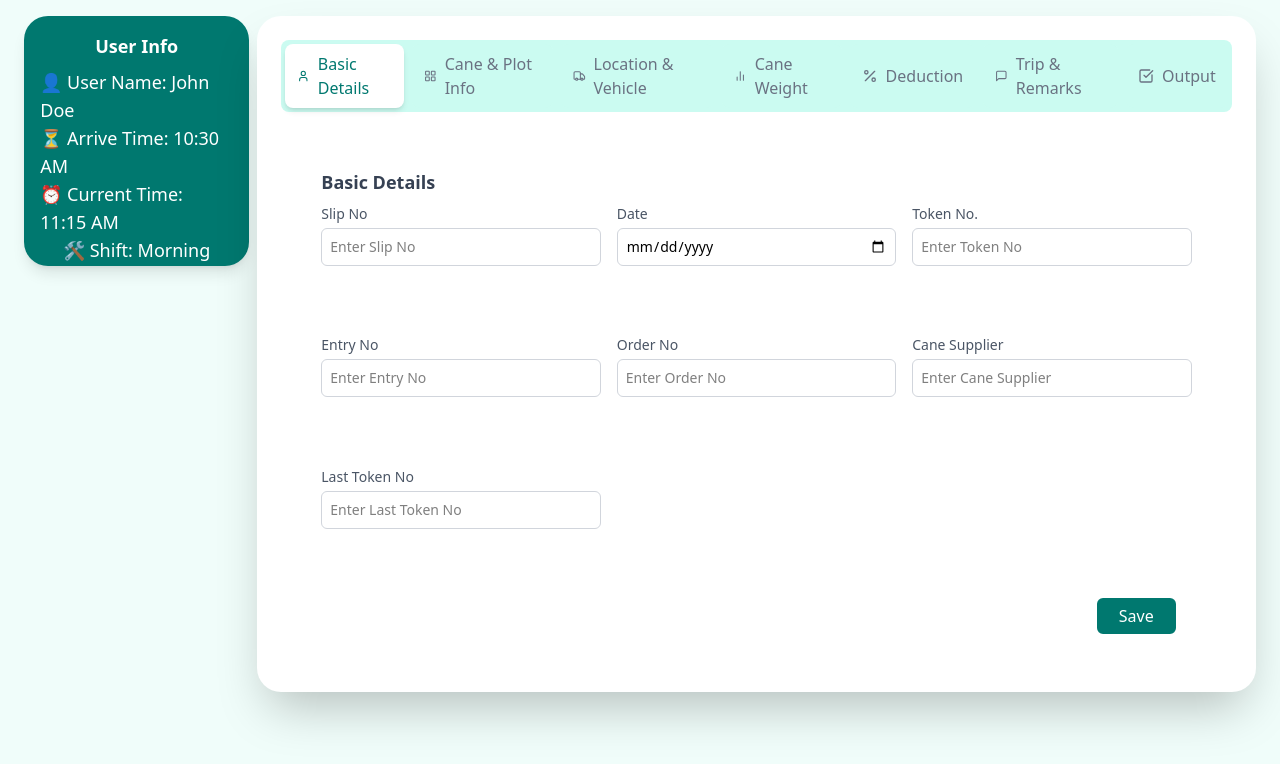
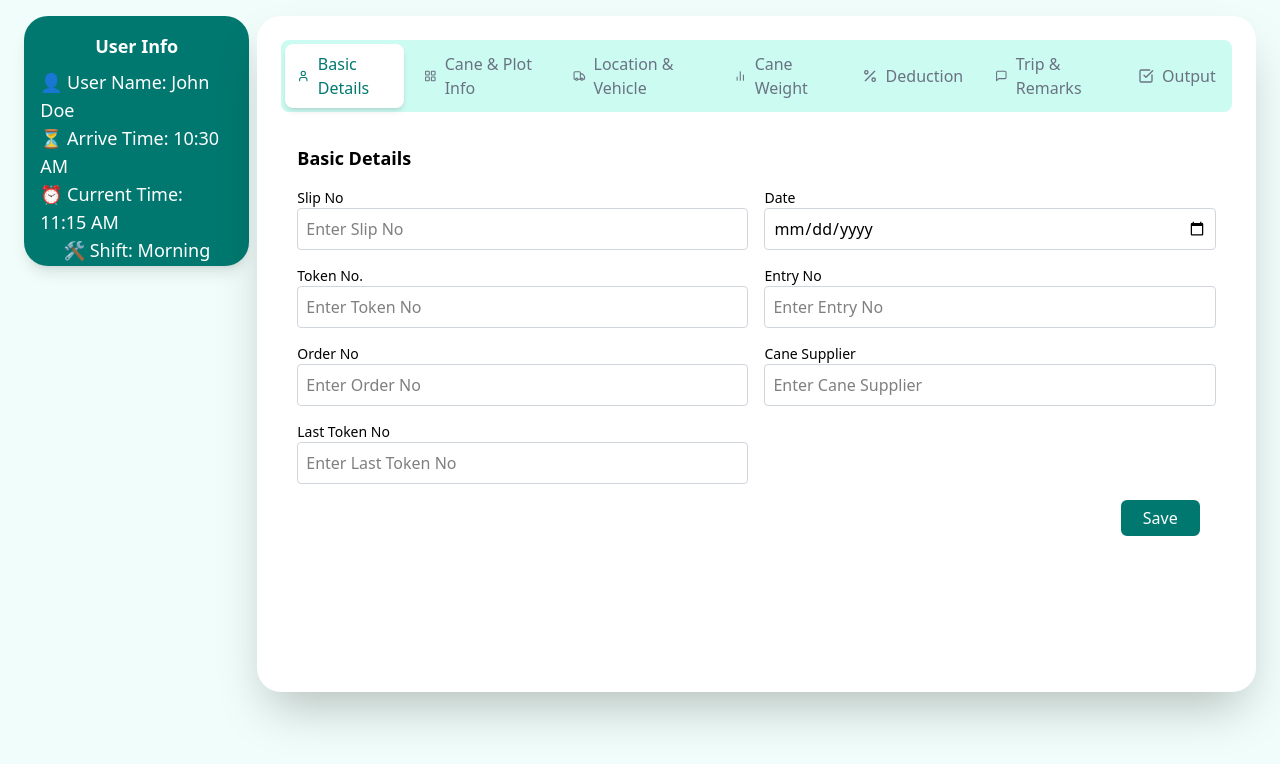
Before and after one commit to Ruturaj2003/multi-step-form-2, a React (Vite) app: page /cane-trip in a window 1280 px wide. Shown: the top 764 px of the page. Built offline with nearby package versions, Linux system fonts and the light colour scheme.

Commit message:
Fix UI of Basic Details Form

```diff
--- a/src/pages/caneTripForm/BasicDetails.jsx
+++ b/src/pages/caneTripForm/BasicDetails.jsx
@@ -1,5 +1,4 @@
 import React, { useState } from 'react';
-import { BASE_URL } from '../../App';
 
 const BasicDetailsForm = () => {
   // State for form fields
@@ -23,125 +22,118 @@ const BasicDetailsForm = () => {
     e.preventDefault();
 
     try {
-      const response = await fetch(BASE_URL + '', {
+      const response = await fetch('https://api.example.com/basic-details', {
         method: 'POST',
         headers: { 'Content-Type': 'application/json' },
         body: JSON.stringify(formData),
       });
 
       if (response.ok) {
-        console.log('Data saved successfully!');
+        alert('Data saved successfully!');
       } else {
-        console.log('Failed to save data!');
+        alert('Failed to save data!');
       }
     } catch (error) {
-      console.log('An error occurred while saving data.');
+      alert('An error occurred while saving data.');
     }
   };
 
   return (
-    <form
-      onSubmit={handleSubmit}
-      className="h-[530px] flex flex-col bg-white p-6"
-    >
-      <h2 className="text-lg font-semibold text-gray-700 mb-2">
-        Basic Details
-      </h2>
-
-      {/* Form Grid */}
-      <div className="grid grid-cols-1 sm:grid-cols-2 md:grid-cols-3 gap-4 flex-grow">
+    <form onSubmit={handleSubmit}>
+      <h2 className="text-lg font-semibold mb-4">Basic Details</h2>
+      <div className="grid grid-cols-2 gap-4">
         {/* Slip No */}
         <div className="flex flex-col">
-          <label className="text-sm text-gray-600 mb-1">Slip No</label>
+          <label className="text-sm">Slip No</label>
           <input
             type="text"
             name="slipNo"
             value={formData.slipNo}
             onChange={handleChange}
             placeholder="Enter Slip No"
-            className="border border-gray-300 rounded-md p-2 text-sm focus:outline-none focus:ring-2 focus:ring-teal-500"
+            className="border border-gray-300 rounded p-2 focus:outline-none focus:ring-2 focus:ring-teal-500"
           />
         </div>
 
         {/* Date */}
         <div className="flex flex-col">
-          <label className="text-sm text-gray-600 mb-1">Date</label>
+          <label className="text-sm">Date</label>
           <input
             type="date"
             name="date"
             value={formData.date}
             onChange={handleChange}
-            className="border border-gray-300 rounded-md p-2 text-sm focus:outline-none focus:ring-2 focus:ring-teal-500"
+            className="border border-gray-300 rounded p-2 focus:outline-none focus:ring-2 focus:ring-teal-500"
           />
         </div>
 
         {/* Token No */}
         <div className="flex flex-col">
-          <label className="text-sm text-gray-600 mb-1">Token No.</label>
+          <label className="text-sm">Token No.</label>
           <input
             type="text"
             name="tokenNo"
             value={formData.tokenNo}
             onChange={handleChange}
             placeholder="Enter Token No"
-            className="border border-gray-300 rounded-md p-2 text-sm focus:outline-none focus:ring-2 focus:ring-teal-500"
+            className="border border-gray-300 rounded p-2 focus:outline-none focus:ring-2 focus:ring-teal-500"
           />
         </div>
 
         {/* Entry No */}
         <div className="flex flex-col">
-          <label className="text-sm text-gray-600 mb-1">Entry No</label>
+          <label className="text-sm">Entry No</label>
           <input
             type="text"
             name="entryNo"
             value={formData.entryNo}
             onChange={handleChange}
             placeholder="Enter Entry No"
-            className="border border-gray-300 rounded-md p-2 text-sm focus:outline-none focus:ring-2 focus:ring-teal-500"
+            className="border border-gray-300 rounded p-2 focus:outline-none focus:ring-2 focus:ring-teal-500"
           />
         </div>
 
         {/* Order No */}
         <div className="flex flex-col">
-          <label className="text-sm text-gray-600 mb-1">Order No</label>
+          <label className="text-sm">Order No</label>
           <input
             type="text"
             name="orderNo"
             value={formData.orderNo}
             onChange={handleChange}
             placeholder="Enter Order No"
-            className="border border-gray-300 rounded-md p-2 text-sm focus:outline-none focus:ring-2 focus:ring-teal-500"
+            className="border border-gray-300 rounded p-2 focus:outline-none focus:ring-2 focus:ring-teal-500"
           />
         </div>
 
         {/* Cane Supplier */}
         <div className="flex flex-col">
-          <label className="text-sm text-gray-600 mb-1">Cane Supplier</label>
+          <label className="text-sm">Cane Supplier</label>
           <input
             type="text"
             name="caneSupplier"
             value={formData.caneSupplier}
             onChange={handleChange}
             placeholder="Enter Cane Supplier"
-            className="border border-gray-300 rounded-md p-2 text-sm focus:outline-none focus:ring-2 focus:ring-teal-500"
+            className="border border-gray-300 rounded p-2 focus:outline-none focus:ring-2 focus:ring-teal-500"
           />
         </div>
 
         {/* Last Token No */}
         <div className="flex flex-col">
-          <label className="text-sm text-gray-600 mb-1">Last Token No</label>
+          <label className="text-sm">Last Token No</label>
           <input
             type="text"
             name="lastTokenNo"
             value={formData.lastTokenNo}
             onChange={handleChange}
             placeholder="Enter Last Token No"
-            className="border border-gray-300 rounded-md p-2 text-sm focus:outline-none focus:ring-2 focus:ring-teal-500"
+            className="border border-gray-300 rounded p-2 focus:outline-none focus:ring-2 focus:ring-teal-500"
           />
         </div>
       </div>
 
-      {/* Save Button */}
+      {/* Submit Button */}
       <div className="flex justify-end items-center p-4">
         <button
           type="submit"
```
